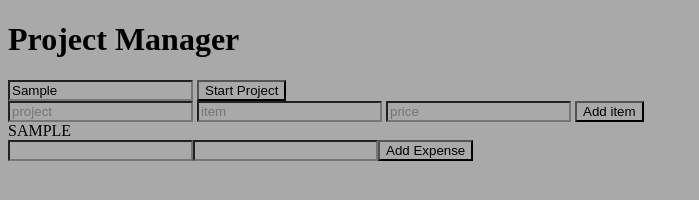
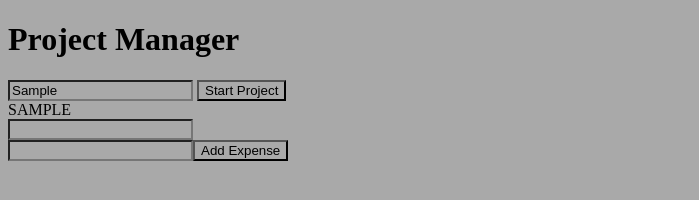
Before and after one commit to oreno26/project_budget, a website: page public/budgetPro.html in a window 1280 px wide. Both pictures are taken after typing "Sample" into the empty fields and a click on the button "Start Project". Shown: the whole page, without its empty margins (0-699 px from the left). Drawn offline with Linux system fonts and the light colour scheme.

Commit message:
form creation almost done

```diff
--- a/public/budgetPro.css
+++ b/public/budgetPro.css
@@ -2,3 +2,11 @@
     box-sizing: border-box;
     background-color: darkgrey;
  }
+ form{
+
+    width: 25vw;
+ }
+ #budgetBox{
+display: flex;
+justify-content: center;
+ }
--- a/public/budgetPro.html
+++ b/public/budgetPro.html
@@ -1,33 +1,31 @@
 <!DOCTYPE html>
 <html lang="en">
-<head>
-    <meta charset="UTF-8">
-    <meta http-equiv="X-UA-Compatible" content="IE=edge">
-    <meta name="viewport" content="width=device-width, initial-scale=1.0">
+  <head>
+    <meta charset="UTF-8" />
+    <meta http-equiv="X-UA-Compatible" content="IE=edge" />
+    <meta name="viewport" content="width=device-width, initial-scale=1.0" />
     <title>Project management</title>
-    <link rel="stylesheet" href="budgetPro.css">
-</head>
-<body>
+    <link rel="stylesheet" href="budgetPro.css" />
+  </head>
+  <body>
     <h1>Project Manager</h1>
 
-
     <form id="projectStart">
-        <input type="text" name="project" >
-        <button type="submit" >Start Project</button>
+      <input type="text" name="project" />
+      <button type="submit">Start Project</button>
     </form>
 
-
+    <!--
 <form id="projectStart" action="http://localhost:5001/api/budgetapp" method="post">
-    <input type="text" name="project" id="" placeholder="project">
+    <input type="text" name="project" id="" placeholder="cafe">
     <input type="text" name="name" id="" placeholder="item">
     <input type="number" name="price" id="" placeholder="price">
+    in
     <button >Add item</button>
-</form>
+</form> -->
 
     <div id="budgetsBox"></div>
 
-
-
-<script src="budgetPro.js"></script>
-</body>
+    <script src="budgetPro.js"></script>
+  </body>
 </html>
--- a/public/budgetPro.js
+++ b/public/budgetPro.js
@@ -7,32 +7,40 @@ const makeTable = (e) => {
   if (project.length > 2) {
     const title = document.createTextNode(project.toUpperCase());
     const projectBox = document.createElement("div");
-//form id only placeholder
-    const projectForm = document.createElement("form")
-    projectForm.setAttribute("id", `${project}`)
+//form
+    const projectForm = document.createElement("form");
+    projectForm.setAttribute("action", "http://localhost:5001/api/budgetapp");
+    projectForm.setAttribute("method", "post");
+    projectForm.addEventListener("submit", addExpense);
+//hidden input for the project
+    const projectInput = document.createElement("input");
+    projectInput.setAttribute("type", "hidden");
+    projectInput.setAttribute("name", `project`);
+    projectInput.setAttribute("value", `${project}`);// used to make sure the item is classed correctly in the database
 //item input
-    const itemInput = document.createElement("input")
-    itemInput.setAttribute("type", "text")
-    itemInput.setAttribute("name", "name")
+    const itemInput = document.createElement("input");
+    itemInput.setAttribute("type", "text");
+    itemInput.setAttribute("name", "name");
 //price input
-    const priceInput = document.createElement("input")
-    priceInput.setAttribute("type", "number")
-    priceInput.setAttribute('name', "price")
+    const priceInput = document.createElement("input");
+    priceInput.setAttribute("type", "number");
+    priceInput.setAttribute("name", "price");
 //button
-    const projectSubBtn = document.createElement("button")
-    projectSubBtn.setAttribute("type", "sublmit")
-    btnText = document.createTextNode("Add Expense")
-    projectSubBtn.appendChild(btnText)
-
-    projectForm.appendChild(itemInput)
-    projectForm.appendChild(priceInput)
-    projectForm.appendChild(projectSubBtn)
-
-    projectBox.classList.add('projetcBox');
-    projectBox.appendChild(title)
-    projectBox.appendChild(projectForm)
-    budgetsBox.appendChild(projectBox)
-
+    const projectSubBtn = document.createElement("button");
+    projectSubBtn.setAttribute("type", "submit");
+    btnText = document.createTextNode("Add Expense");
+    projectSubBtn.appendChild(btnText);
+//appending all the inputs to the form
+    projectForm.appendChild(projectInput);
+    projectForm.appendChild(itemInput);
+    projectForm.appendChild(priceInput);
+    projectForm.appendChild(projectSubBtn);
+//appending the form and title to the box
+    projectBox.classList.add("projetcBox");
+    projectBox.appendChild(title);
+    projectBox.appendChild(projectForm);
+ //appending to the page
+    budgetsBox.appendChild(projectBox);
   } else {
     alert("name to short");
   }
@@ -40,3 +48,7 @@ const makeTable = (e) => {
 
 projectStart.addEventListener("submit", makeTable);
 //check if i can use EJS for the small form
+function addExpense(e) {
+  e.preventDefault()
+  console.log(e.target.value);
+}
```
